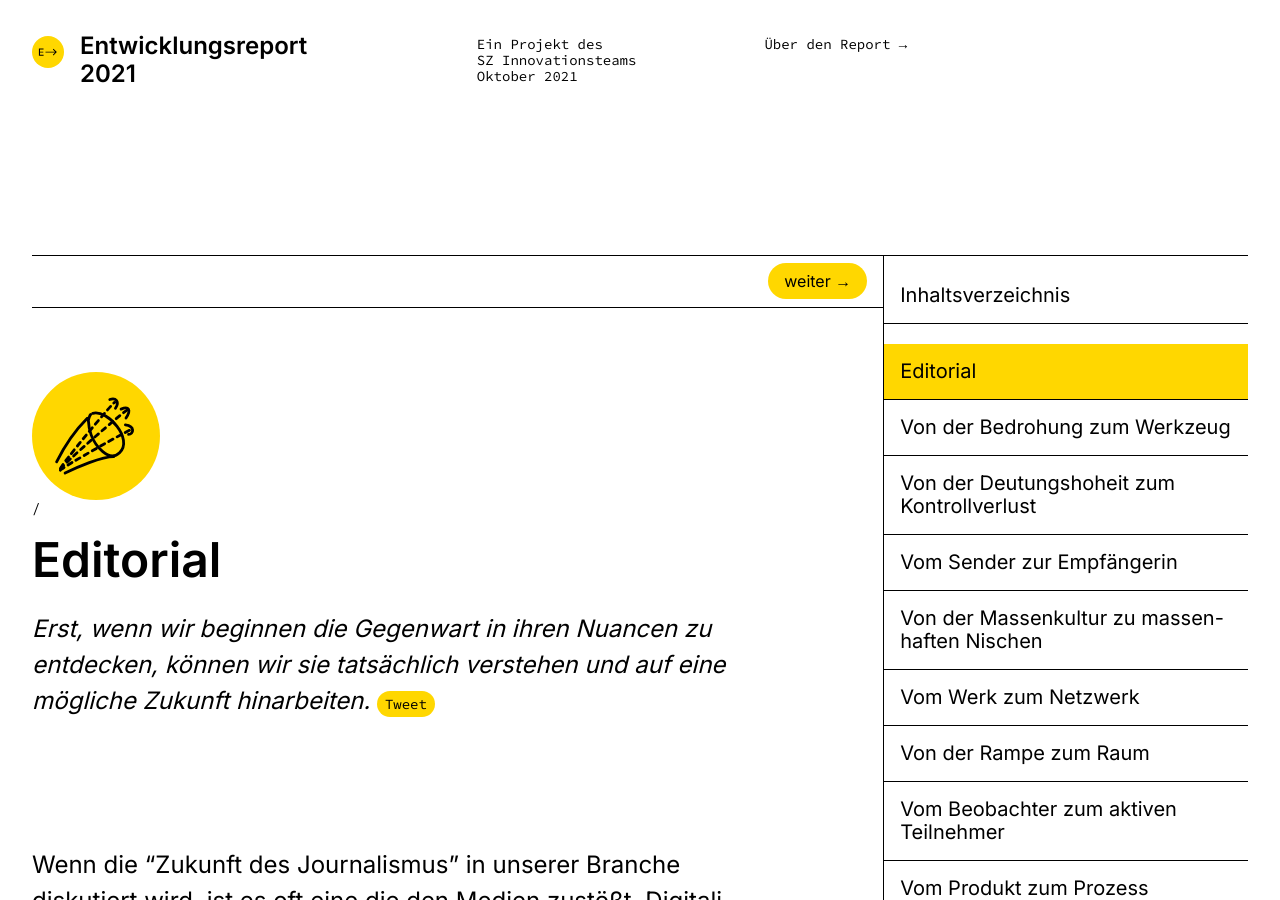
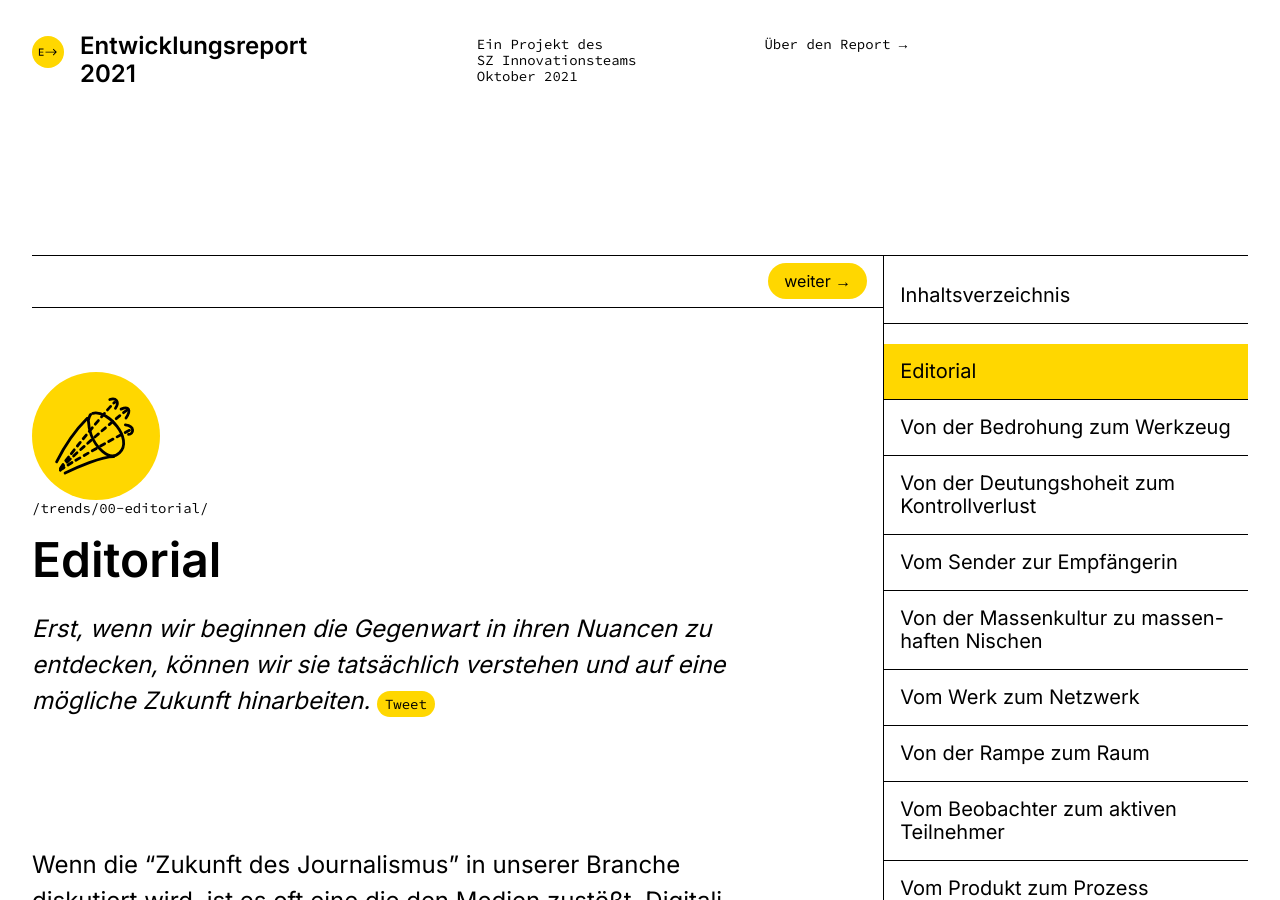
Before and after one commit to sz-innovation/entwicklungsreport-2021, a Jekyll site: the page built from _trends/00-editorial.md, in a window 1280 px wide and 900 px high. Built offline with Jekyll 4.4.1, drawn with Linux system fonts in a browser that asks for light colours.

Commit message:
number test

```diff
--- a/_layouts/trend.html
+++ b/_layouts/trend.html
@@ -10,7 +10,7 @@ layout: default
                 <div class="br-100 pa3 w4 h4 bg-yellow">
                     <img src="{{site.url}}/img/{{ page.teaser-img }}">
                 </div>
-                <p class="mono grey ma0 f6">{{ page.nummer }}/</p>
+                <p class="mono grey ma0 f6">{{ page.id }}/</p>
                 <h1 class="f1-ns f2 ma0 pt3 measure w-60-ns">{{ page.title }}</h1>
                 <p class="i self-end mb6 mb2-ns lh-copy measure">{{ page.subtitle }} <a class="f6 pa1 pl2 pr2 br-pill link black bg-yellow mt0 mono fs-normal" target="_blank" href="https://twitter.com/intent/tweet/?text={{ page.subtitle | replace: " ", "%20" }}%20{{page.url}}">Tweet</a></p>
             </div>
--- a/_trends/00-editorial.md
+++ b/_trends/00-editorial.md
@@ -4,7 +4,7 @@ title: Editorial
 subtitle: Erst, wenn wir beginnen die Gegenwart in ihren Nuancen zu entdecken, können wir sie tatsächlich verstehen und auf eine mögliche Zukunft hinarbeiten.
 teaser-img: "editorial.svg"
 teaser-img-social: ""
-nummmer: "00"
+id: "00"
 ---
 
 Wenn die "Zukunft des Journalismus" in unserer Branche diskutiert wird, ist es oft eine die den Medien zustößt. Digitalisierung, Automatisierung, neue soziale Netzwerke, neue Technologien, wegbrechende Anzeigenumsätze, unwillige Abonnenten, Brain-drain—die Liste  der Herausforderungen ist lang.
```
